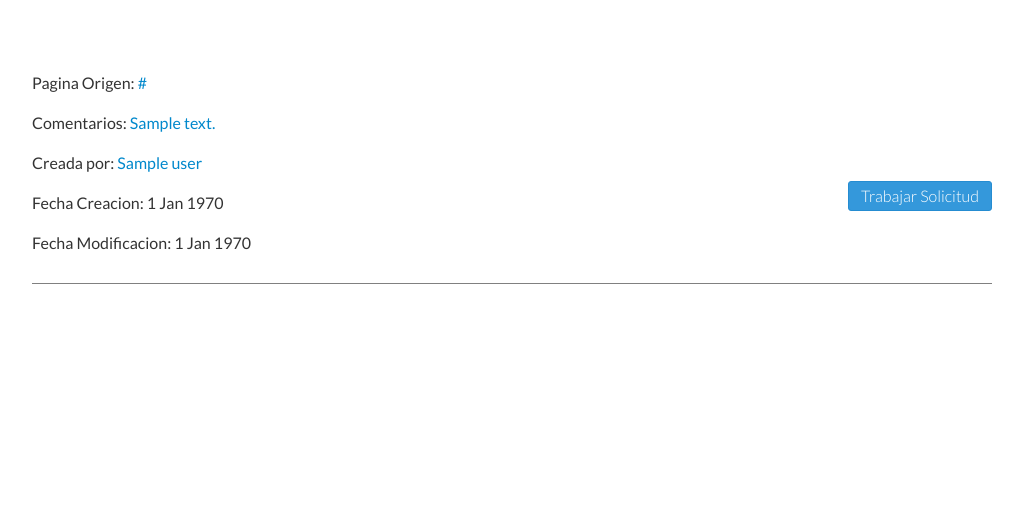
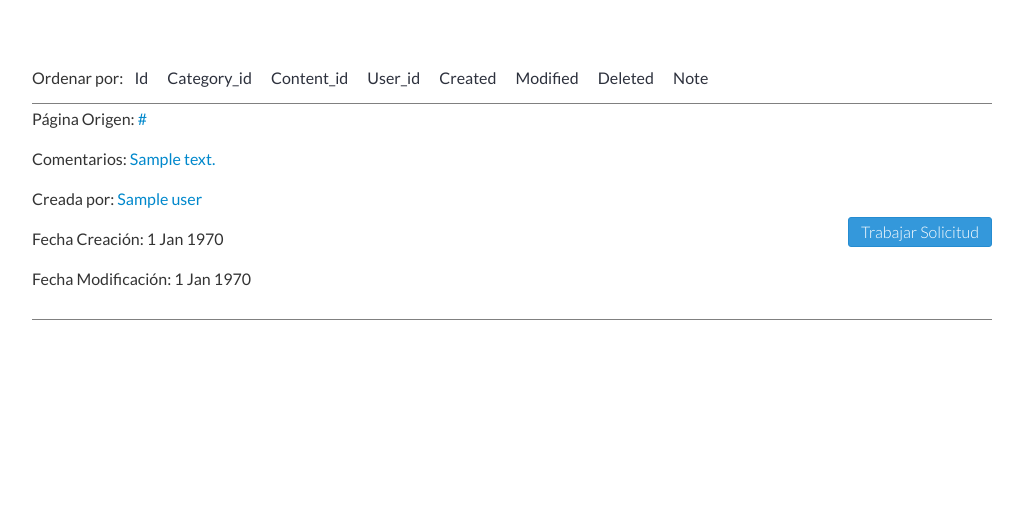
Before and after one commit to aliciacatalina/multiproveedores, a CakePHP app: the page made by app/View/Elements/requests.ctp in a window 1280 px wide. Shown: the top 519 px of the page, without its empty margins (128-1151 px from the left). Run offline with PHP 8.4 and a stand-in for CakePHP, Linux system fonts and the light colour scheme; the template is opened without the code that fills it: most values are stand-ins (such as "Sample title", 1, 10 or a date in 2020); data that the repository does not hold is empty; some libraries are stand-ins or nearby versions.

Commit message:
filter styles

```diff
--- a/app/View/Elements/requests.ctp
+++ b/app/View/Elements/requests.ctp
@@ -1,7 +1,20 @@
+<div class="filters">
+<span>Ordenar por:</span>
+<ul class="pagination pagination-inverse">
+	<li><?php echo $this->Paginator->sort('id'); ?></li>
+	<li><?php echo $this->Paginator->sort('category_id'); ?></li>
+	<li><?php echo $this->Paginator->sort('content_id'); ?></li>
+	<li><?php echo $this->Paginator->sort('user_id'); ?></li>
+	<li><?php echo $this->Paginator->sort('created'); ?></li>
+	<li><?php echo $this->Paginator->sort('modified'); ?></li>
+	<li><?php echo $this->Paginator->sort('deleted'); ?></li>
+	<li><?php echo $this->Paginator->sort('note'); ?></li>
+</ul>
+</div>
 <?php foreach ($requests as $request): ?>
 <div class="row striped">
 	<h4>
-		Pagina Origen: <?php echo $this->Html->link($request['Category']['url'], array('controller' => 'categories', 'action' => 'view', $request['Category']['id'])); ?>
+		Página Origen: <?php echo $this->Html->link($request['Category']['url'], array('controller' => 'categories', 'action' => 'view', $request['Category']['id'])); ?>
 	</h4>
 	<h4>
 		Comentarios: <?php echo $this->Html->link($request['Content']['comment'], array('controller' => 'contents', 'action' => 'view', $request['Content']['id'])); ?>
@@ -9,8 +22,8 @@
 	<h4>
 		Creada por: <?php echo $this->Html->link($request['User']['name'], array('controller' => 'users', 'action' => 'view', $request['User']['id'])); ?>
 	</h4>
-	<h4>Fecha Creacion: <?php echo date('j M Y', strtotime(h($request['Request']['created']))); ?>&nbsp;</h4>
-	<h4>Fecha Modificacion: <?php echo date('j M Y', strtotime(h($request['Request']['modified']))); ?>&nbsp;</h4>
+	<h4>Fecha Creación: <?php echo date('j M Y', strtotime(h($request['Request']['created']))); ?>&nbsp;</h4>
+	<h4>Fecha Modificación: <?php echo date('j M Y', strtotime(h($request['Request']['modified']))); ?>&nbsp;</h4>
 <!-- 		<h4><?php echo h($request['Request']['deleted']); ?>&nbsp;</h3>
 	<h4><?php echo h($request['Request']['note']); ?>&nbsp;</h3> -->
 	<div class="inner-actions">
--- a/app/webroot/css/custom.css
+++ b/app/webroot/css/custom.css
@@ -54,6 +54,14 @@ h4 {
 	top: 50%;
 	right: 0;
 }
+/** Filters **/
+.filters {
+	padding-bottom: 15px;
+	border-bottom: 1px solid gray;
+}
+.filters > ul.pagination.pagination-inverse {
+	display: inline;
+}
 .flashMessage, .message {
 	padding:8px 35px 8px 14px;
 	margin-bottom:20px;
@@ -66,7 +74,3 @@ h4 {
 	color:#e67e22;
 	font-size:16px}
 }
-/** Requests Styles **/
-.btn.btn-info.view {
-	float: right;
-}
```
Also changed, not shown: app/View/Quotes/index.ctp (+12 -0 lines).
